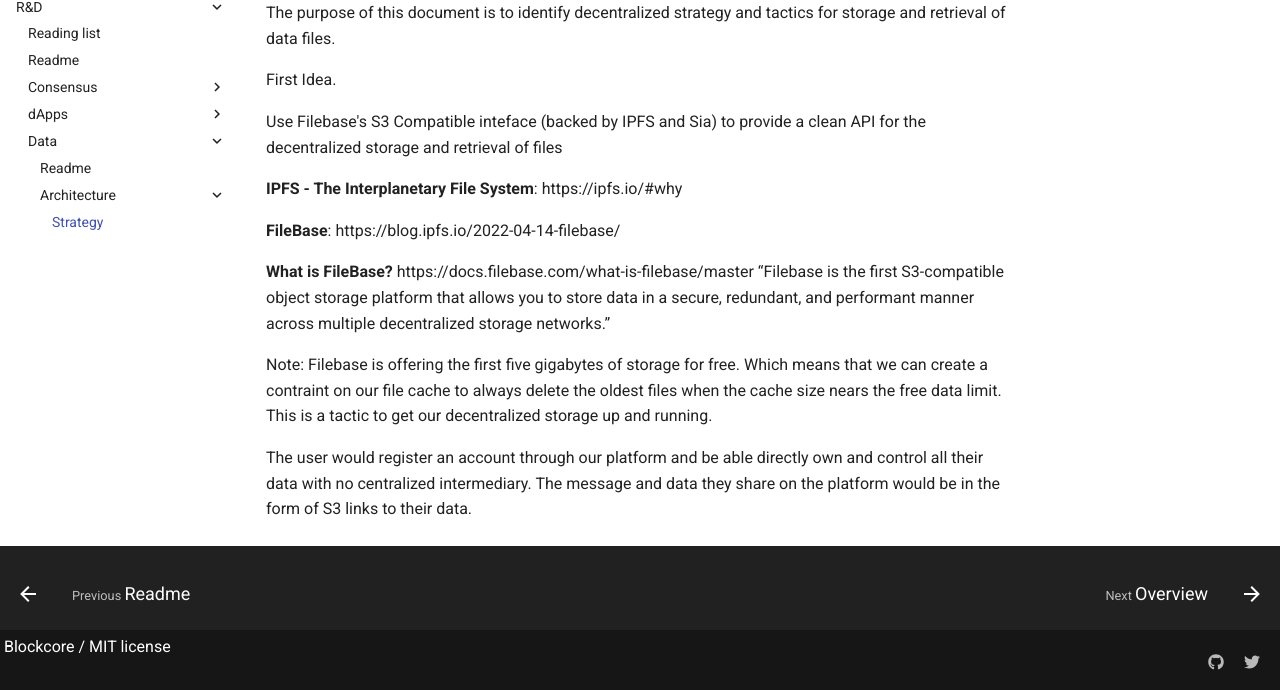
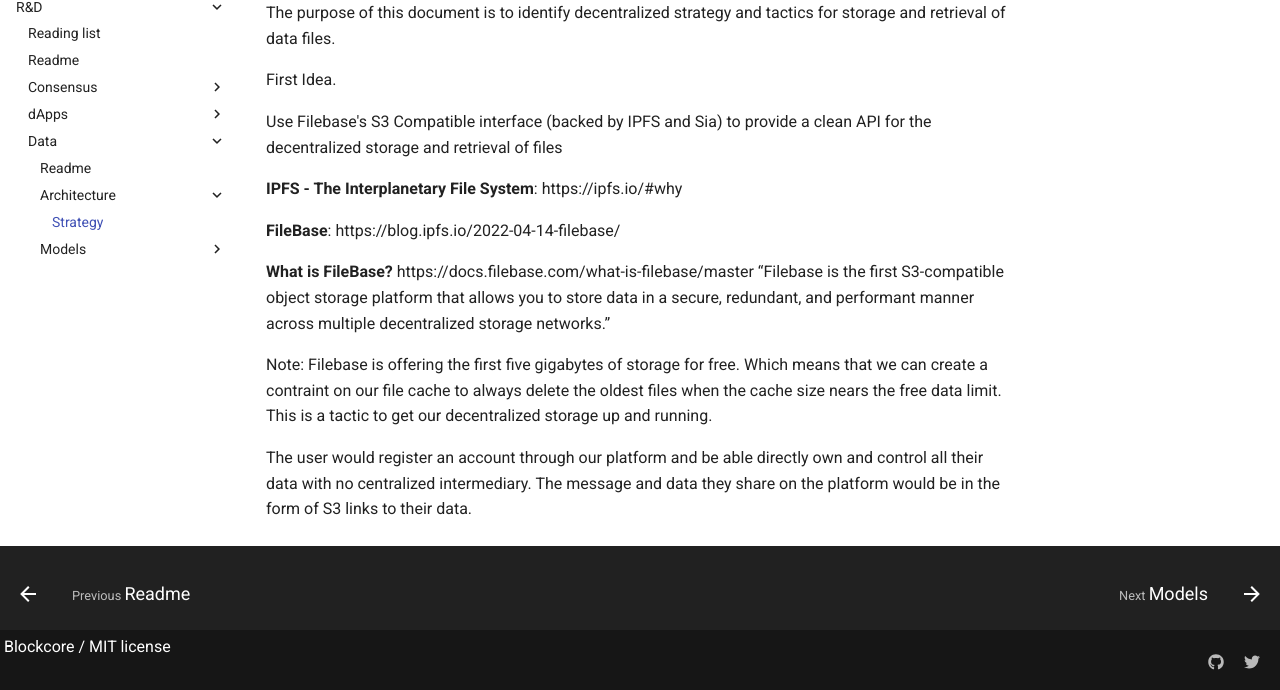
Before and after one commit to block-core/documentation, an MkDocs documentation site: the page built from docs/decentralization/social-media/research-and-design/data/architecture/strategy.md, in a window 1280 px wide and 963 px high. Shown: the part 269-959 px from the top of the window. Built offline with MkDocs 1.6.1 and Material for MkDocs 9.7.7, drawn with Linux system fonts in a browser that asks for light colours; comment, search, counter and statistics services are not loaded.

Commit message:
added /data/models to R&D Nav Menu

```diff
--- a/docs/decentralization/social-media/research-and-design/data/architecture/strategy.md
+++ b/docs/decentralization/social-media/research-and-design/data/architecture/strategy.md
@@ -4,7 +4,7 @@ The purpose of this document is to identify decentralized strategy and tactics f
 
 First Idea.
 
-Use Filebase's S3 Compatible inteface (backed by IPFS and Sia) to provide a clean API for the decentralized storage and retrieval of files
+Use Filebase's S3 Compatible interface (backed by IPFS and Sia) to provide a clean API for the decentralized storage and retrieval of files
 
 **IPFS - The Interplanetary File System**: https://ipfs.io/#why
 
--- a/mkdocs.yml
+++ b/mkdocs.yml
@@ -129,6 +129,8 @@ nav:
             - decentralization/social-media/research-and-design/data/readme.md
             - Architecture:
                - decentralization/social-media/research-and-design/data/architecture/strategy.md
+            - Models:
+               - decentralization/social-media/research-and-design/data/models/models.md
 
   - Platform:
     - overview.md
```
Also changed, not shown: docs/decentralization/social-media/research-and-design/data/models/models.md (renamed from docs/decentralization/social-media/research-and-design/data/data-standardization/models.md).
